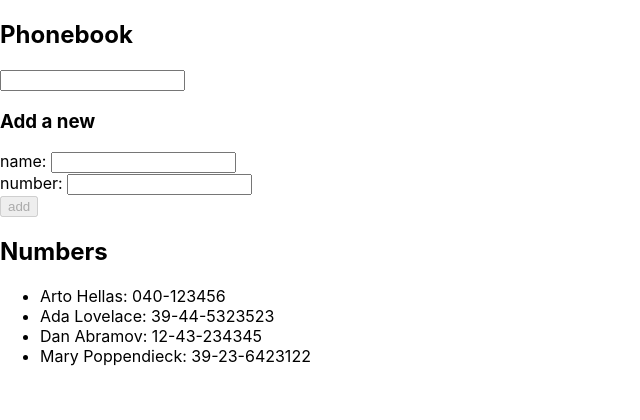
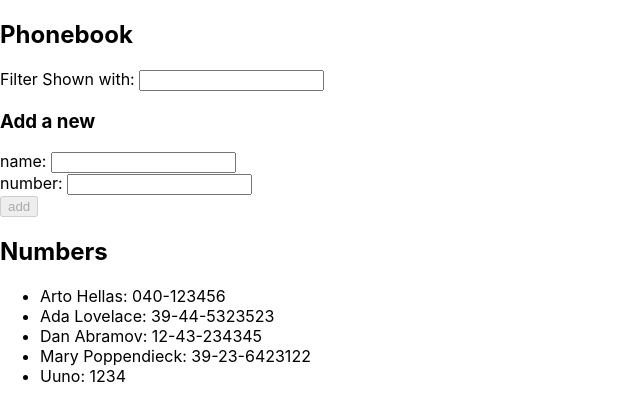
Before and after one commit to RIR/Full-Stack-Open-2019, a React (Create React App) app in the folder osa2/puhelinluettelo/: page / in a window 1280 px wide. Shown: the top 420 px of the page, without its empty margins (0-640 px from the left). Built offline with nearby package versions, Linux system fonts and the light colour scheme; data requests are answered from the project's data file.

Commit message:
2.15 done

```diff
--- a/osa2/puhelinluettelo/db.json
+++ b/osa2/puhelinluettelo/db.json
@@ -19,6 +19,11 @@
       "name": "Mary Poppendieck",
       "number": "39-23-6423122",
       "id": 4
+    },
+    {
+      "name": "Uuno",
+      "number": "1234",
+      "id": 5
     }
   ]
 }
--- a/osa2/puhelinluettelo/src/App.js
+++ b/osa2/puhelinluettelo/src/App.js
@@ -18,9 +18,12 @@ const App = () => {
     event.preventDefault();
 
     const add = person => {
-      setPersons(persons.concat(person));
-      setNewName('');
-      setNewNumber('');
+      // TODO
+      axios.post('http://localhost:3001/persons', person).then(response => {
+        setPersons(persons.concat(response.data));
+        setNewName('');
+        setNewNumber('');
+      });
     };
 
     const alreadyAdded = person => persons.some(p => p.name === person.name); // Need for number comparison was not mentioned.
--- a/osa2/puhelinluettelo/src/components/Filter.js
+++ b/osa2/puhelinluettelo/src/components/Filter.js
@@ -3,6 +3,7 @@ import React from 'react';
 const Filter = ({ value, onChange }) => {
   return (
     <div>
+      <span>Filter Shown with: </span>
       <input value={value} onChange={onChange} />
     </div>
   );
```
Also changed, not shown: 1 other file (tests, documents, lock files or other folders).
